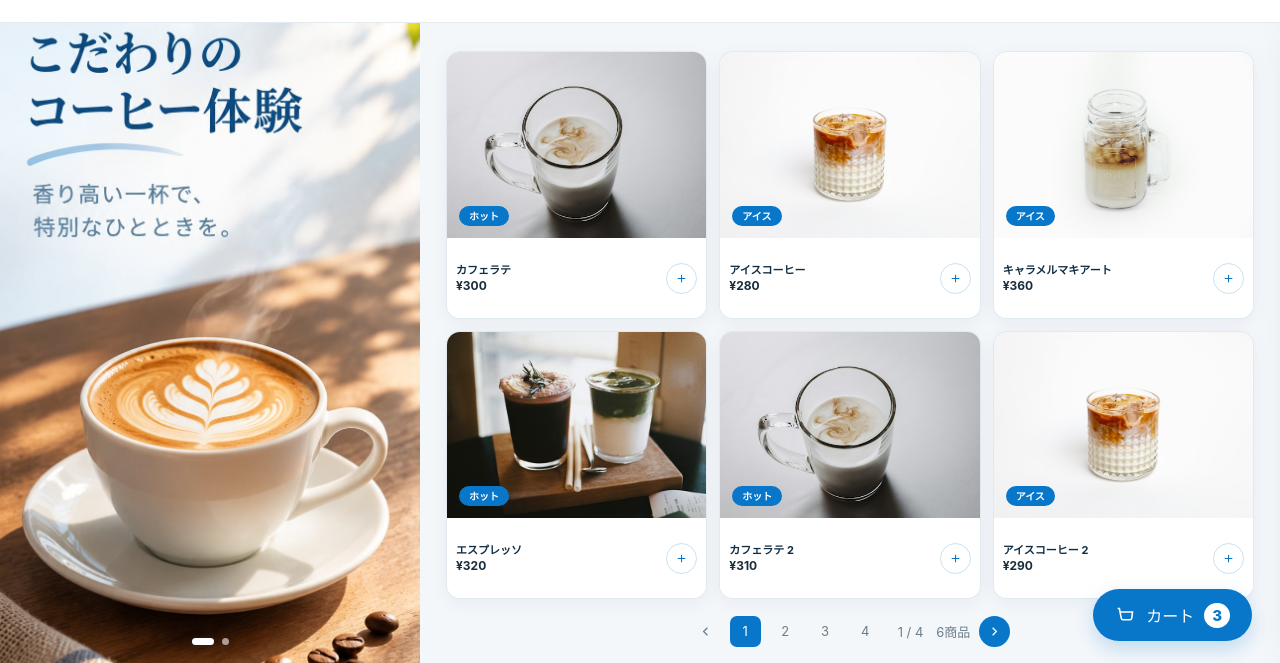
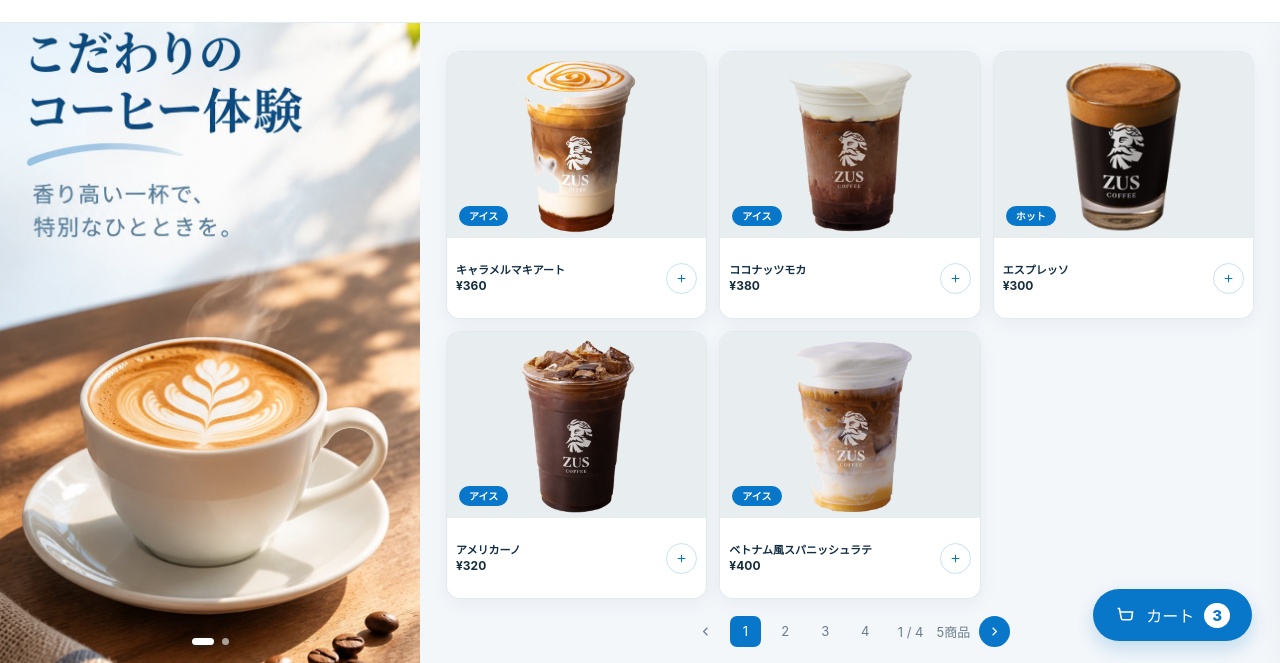
Before and after one commit to nicozhan/fuji-ui, a plain HTML site: page index.html in a window 1280 px wide. Shown: the part 137-800 px from the top of the page. Drawn offline with Linux system fonts and the light colour scheme.

Commit message:
feat: replace demo catalog with five real products
- add transparent cutout assets for Caramel Macchiato, Coconut Mocha,
  Espresso, Americano, Vietnamese Spanish Latte
- product cards/cart thumbs/customization image switch to contain so the
  full cup is visible
- names, descriptions, temps and prices in ja/zh/en/ko
- product count and grid columns now follow real catalog size

```diff
--- a/index.html
+++ b/index.html
@@ -348,7 +348,8 @@
       display: block;
       width: 100%;
       height: 100%;
-      object-fit: cover;
+      padding: 2% 6% 1%;
+      object-fit: contain;
       transition: transform .25s ease;
     }
     .product-card:hover .product-media img { transform: scale(1.025); }
@@ -507,7 +508,7 @@
       width: 100%;
       height: clamp(76px, 5.5vw, 105px);
       aspect-ratio: 1 / 1;
-      object-fit: cover;
+      object-fit: contain;
       border-radius: 12px;
       background: #edf2f4;
     }
@@ -675,7 +676,8 @@
       height: 380px;
       aspect-ratio: 1 / 1;
       border-radius: 20px;
-      object-fit: cover;
+      object-fit: contain;
+      padding: 4%;
       background: #edf2f4;
     }
     .custom-product-name { margin: 20px 0 6px; font-size: 28px; font-weight: 750; }
@@ -1077,8 +1079,8 @@
         home: "ホーム",
         homeAria: "ホームに戻る",
         adLabel: "広告",
-        adOn: "広告 ON：6商品を表示しています。",
-        adOff: "広告 OFF：8商品を表示しています。",
+        adOn: "広告 ON：{n}商品を表示しています。",
+        adOff: "広告 OFF：{n}商品を表示しています。",
         date: "11月4日 23:40",
         help: "ヘルプ",
         helpToast: "ヘルプ：係員にお問い合わせください。",
@@ -1115,14 +1117,11 @@
         sweetness: { none: "無糖", light: "微糖", half: "半糖", less: "甘さ控えめ", standard: "標準" },
         milk: { milk: "ミルク", lowfat: "低脂肪乳", oat: "オーツミルク", soy: "豆乳" },
         products: {
-          1: { name: "カフェラテ", desc: "濃厚なコーヒーとミルクのまろやかな味わい。" },
-          2: { name: "アイスコーヒー", desc: "すっきりとした冷たいコーヒー。" },
-          3: { name: "キャラメルマキアート", desc: "エスプレッソにキャラメルとミルクの甘い香り。" },
-          4: { name: "エスプレッソ", desc: "濃縮されたコーヒーの香りを楽しむ一杯。" },
-          5: { name: "カフェラテ 2", desc: "まろやかなミルク泡のカフェラテ。" },
-          6: { name: "アイスコーヒー 2", desc: "軽やかな口当たりのアイスコーヒー。" },
-          7: { name: "タピオカミルクティー", desc: "もちもちタピオカ入りのミルクティー。" },
-          8: { name: "抹茶ラテ", desc: "抹茶とミルクのやさしい甘さ。" }
+          1: { name: "キャラメルマキアート", desc: "キャラメルの甘さとミルクのコクが重なる一杯。" },
+          2: { name: "ココナッツモカ", desc: "ココナッツの香りとチョコレートのまろやかさ。" },
+          3: { name: "エスプレッソ", desc: "濃厚なエスプレッソをそのままに。" },
+          4: { name: "アメリカーノ", desc: "すっきりとした後味のアイスアメリカーノ。" },
+          5: { name: "ベトナム風スパニッシュラテ", desc: "ベトナムコーヒーに濃厚ミルクを合わせて。" }
         }
       },
       zh: {
@@ -1131,8 +1130,8 @@
         home: "首页",
         homeAria: "返回首页",
         adLabel: "广告",
-        adOn: "广告 开：显示 6 件商品。",
-        adOff: "广告 关：显示 8 件商品。",
+        adOn: "广告 开：显示 {n} 件商品。",
+        adOff: "广告 关：显示 {n} 件商品。",
         date: "11月4日 23:40",
         help: "帮助",
         helpToast: "帮助：请联系现场工作人员。",
@@ -1169,14 +1168,11 @@
         sweetness: { none: "无糖", light: "微糖", half: "半糖", less: "少糖", standard: "标准糖" },
         milk: { milk: "牛奶", lowfat: "低脂奶", oat: "燕麦奶", soy: "豆奶" },
         products: {
-          1: { name: "拿铁", desc: "浓郁咖啡与香醇牛奶搭配，口感顺滑。" },
-          2: { name: "冰咖啡", desc: "清爽冰咖啡，香气纯净，回味轻盈。" },
-          3: { name: "焦糖玛奇朵", desc: "浓缩咖啡、焦糖与绵密奶泡的香甜组合。" },
-          4: { name: "浓缩咖啡", desc: "浓郁浓缩咖啡，呈现醇厚咖啡香气。" },
-          5: { name: "拿铁 2", desc: "香浓拿铁搭配细腻奶泡，风味柔和。" },
-          6: { name: "冰咖啡 2", desc: "冰凉咖啡与清爽口感，适合随时享用。" },
-          7: { name: "珍珠奶茶", desc: "香醇奶茶搭配 Q 弹珍珠，层次丰富。" },
-          8: { name: "抹茶拿铁", desc: "清新抹茶与香醇牛奶融合，甘甜顺滑。" }
+          1: { name: "焦糖玛奇朵", desc: "焦糖的甜香与牛奶的醇厚层层交融。" },
+          2: { name: "椰子摩卡", desc: "椰香与巧克力的浓郁交织，顺滑清爽。" },
+          3: { name: "浓缩咖啡", desc: "浓缩萃取，纯粹的咖啡本味。" },
+          4: { name: "美式咖啡", desc: "冰爽美式，口感干净利落。" },
+          5: { name: "越南西班牙拿铁", desc: "越南咖啡搭配炼乳与绵密奶盖。" }
         }
       },
       en: {
@@ -1185,8 +1181,8 @@
         home: "Home",
         homeAria: "Back to home",
         adLabel: "Ads",
-        adOn: "Ads ON: showing 6 items.",
-        adOff: "Ads OFF: showing 8 items.",
+        adOn: "Ads ON: showing {n} items.",
+        adOff: "Ads OFF: showing {n} items.",
         date: "Nov 4, 23:40",
         help: "Help",
         helpToast: "Help: please contact our staff.",
@@ -1223,14 +1219,11 @@
         sweetness: { none: "No sugar", light: "Light", half: "Half", less: "Less", standard: "Standard" },
         milk: { milk: "Milk", lowfat: "Low-fat", oat: "Oat", soy: "Soy" },
         products: {
-          1: { name: "Cafe Latte", desc: "Rich espresso blended with silky milk." },
-          2: { name: "Iced Coffee", desc: "Crisp and refreshing iced coffee." },
-          3: { name: "Caramel Macchiato", desc: "Espresso with caramel and velvety milk foam." },
-          4: { name: "Espresso", desc: "A concentrated shot of pure coffee aroma." },
-          5: { name: "Cafe Latte 2", desc: "Smooth latte with fine milk foam." },
-          6: { name: "Iced Coffee 2", desc: "Light-bodied iced coffee for any time." },
-          7: { name: "Tapioca Milk Tea", desc: "Milk tea with chewy tapioca pearls." },
-          8: { name: "Matcha Latte", desc: "Matcha and milk with gentle sweetness." }
+          1: { name: "Caramel Macchiato", desc: "Sweet caramel layered over creamy milk." },
+          2: { name: "Coconut Mocha", desc: "Coconut aroma with mellow chocolate mocha." },
+          3: { name: "Espresso", desc: "A pure, intense shot of espresso." },
+          4: { name: "Americano", desc: "Crisp iced americano with a clean finish." },
+          5: { name: "Vietnamese Spanish Latte", desc: "Vietnamese coffee with rich condensed milk." }
         }
       },
       ko: {
@@ -1239,8 +1232,8 @@
         home: "홈",
         homeAria: "홈으로 이동",
         adLabel: "광고",
-        adOn: "광고 켜짐: 6개 상품 표시",
-        adOff: "광고 꺼짐: 8개 상품 표시",
+        adOn: "광고 켜짐: {n}개 상품 표시",
+        adOff: "광고 꺼짐: {n}개 상품 표시",
         date: "11월 4일 23:40",
         help: "도움말",
         helpToast: "도움말: 직원에게 문의해 주세요.",
@@ -1277,27 +1270,21 @@
         sweetness: { none: "무당", light: "약간", half: "반", less: "적게", standard: "표준" },
         milk: { milk: "우유", lowfat: "저지방", oat: "오트", soy: "두유" },
         products: {
-          1: { name: "카페라테", desc: "진한 커피와 부드러운 우유의 조화." },
-          2: { name: "아이스커피", desc: "깔끔하고 시원한 아이스커피." },
-          3: { name: "카라멜 마키아토", desc: "에스프레소에 캐러멜과 달콤한 밀크폼을 더했습니다." },
-          4: { name: "에스프레소", desc: "진한 커피 향을 그대로 담았습니다." },
-          5: { name: "카페라테 2", desc: "부드러운 밀크폼의 카페라테." },
-          6: { name: "아이스커피 2", desc: "가볍게 즐기는 아이스커피." },
-          7: { name: "타피오카 밀크티", desc: "쫄깃한 타피오카가 들어간 밀크티." },
-          8: { name: "말차 라테", desc: "말차와 우유의 은은한 단맛." }
+          1: { name: "카라멜 마키아토", desc: "캐러멜의 달콤함과 밀크의 부드러움이 어우러진 커피." },
+          2: { name: "코코넛 모카", desc: "코코넛 향과 초콜릿 모카의 부드러운 조화." },
+          3: { name: "에스프레소", desc: "에스프레소 본연의 진한 풍미." },
+          4: { name: "아메리카노", desc: "깔끔한 목넘김의 아이스 아메리카노." },
+          5: { name: "베트남 스패니시 라테", desc: "베트남 커피에 진한 밀크를 더했습니다." }
         }
       }
     };
 
     const products = [
-      { id: 1, price: 300, image: "assets/latte.jpg", temperature: "hot" },
-      { id: 2, price: 280, image: "assets/iced-coffee.jpg", temperature: "iced" },
-      { id: 3, price: 360, image: "assets/caramel.jpg", temperature: "iced" },
-      { id: 4, price: 320, image: "assets/espresso.jpg", temperature: "hot" },
-      { id: 5, price: 310, image: "assets/latte.jpg", temperature: "hot" },
-      { id: 6, price: 290, image: "assets/iced-coffee.jpg", temperature: "iced" },
-      { id: 7, price: 360, image: "assets/tapioca.jpg", temperature: "iced" },
-      { id: 8, price: 340, image: "assets/matcha.jpg", temperature: "hot" }
+      { id: 1, price: 360, image: "assets/caramel-macchiato.png", temperature: "iced" },
+      { id: 2, price: 380, image: "assets/coconut-mocha.png", temperature: "iced" },
+      { id: 3, price: 300, image: "assets/espresso.png", temperature: "hot" },
+      { id: 4, price: 320, image: "assets/americano.png", temperature: "iced" },
+      { id: 5, price: 400, image: "assets/vietnamese-spanish-latte.png", temperature: "iced" }
     ];
 
     const SUPPORTED_LANGUAGES = ["ja", "zh", "en", "ko"];
@@ -1339,7 +1326,7 @@
     const state = {
       adEnabled: previewParams.get("ad") !== "off",
       cartOpen: previewParams.get("cart") === "open",
-      cart: new Map([[1, 1], [7, 1], [8, 1]]),
+      cart: new Map([[1, 1], [3, 1], [4, 1]]),
       cartVariants: new Map()
     };
 
@@ -1371,13 +1358,18 @@
       toastTimer = window.setTimeout(() => toast.classList.remove("show"), 2200);
     }
 
+    function visibleProducts() {
+      return products.slice(0, state.adEnabled ? 6 : 8);
+    }
+
     function renderProducts() {
-      const count = state.adEnabled ? 6 : 8;
+      const list = visibleProducts();
       workspace.classList.toggle("ad-off", !state.adEnabled);
+      productGrid.style.setProperty("--cols", state.adEnabled || list.length <= 6 ? "3" : "4");
       adToggle.setAttribute("aria-checked", String(state.adEnabled));
       adState.textContent = state.adEnabled ? "ON" : "OFF";
-      visibleCount.textContent = t("items", { n: count });
-      productGrid.innerHTML = products.slice(0, count).map((product, index) => {
+      visibleCount.textContent = t("items", { n: list.length });
+      productGrid.innerHTML = list.map((product, index) => {
         const name = productName(product);
         return `
         <article class="product-card" data-product-id="${product.id}" style="animation-delay:${index * 25}ms">
@@ -1554,7 +1546,7 @@
     adToggle.addEventListener("click", () => {
       state.adEnabled = !state.adEnabled;
       renderProducts();
-      showToast(state.adEnabled ? t("adOn") : t("adOff"));
+      showToast(state.adEnabled ? t("adOn", { n: visibleProducts().length }) : t("adOff", { n: visibleProducts().length }));
     });
 
     document.getElementById("demoHomeButton").addEventListener("click", () => {
```
Also changed, not shown: assets/americano.png (added), assets/caramel-macchiato.png (added), assets/coconut-mocha.png (added), assets/espresso.png (added), assets/vietnamese-spanish-latte.png (added), 1 other file.
